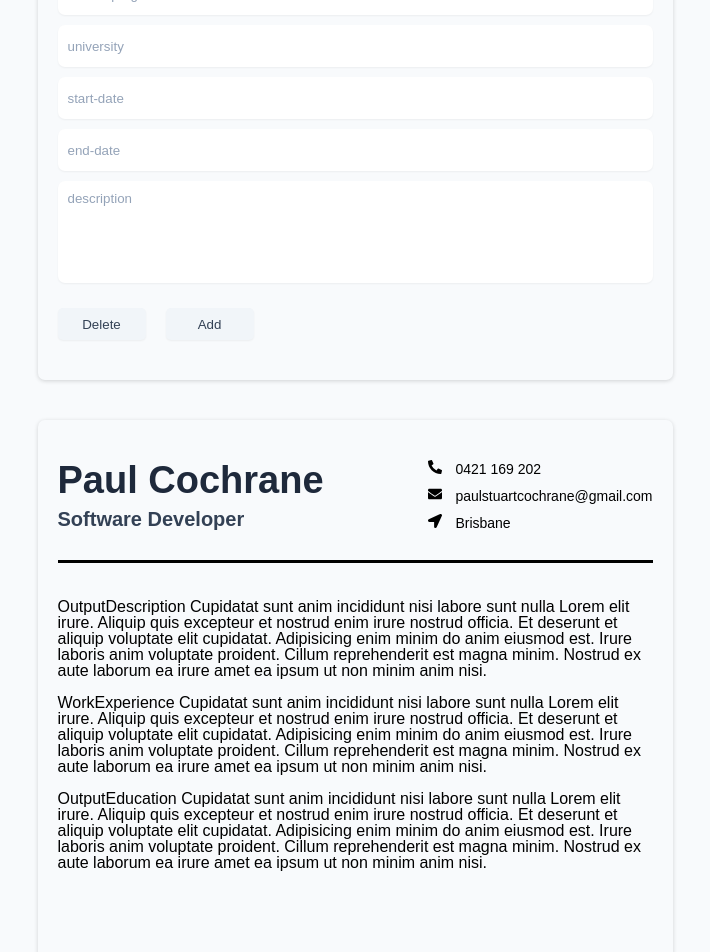
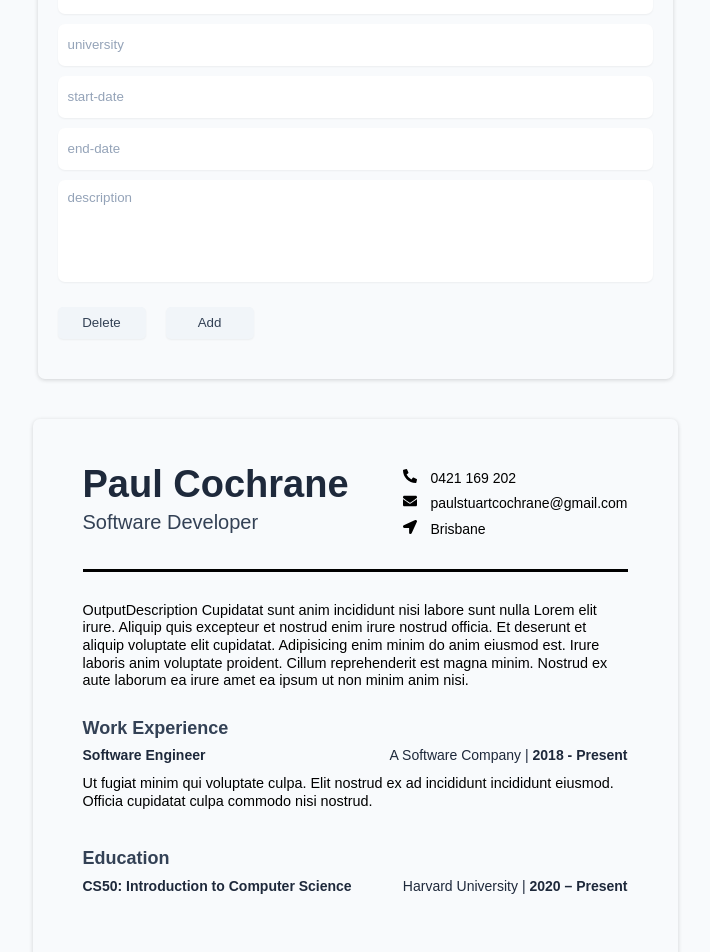
Before and after one commit to pcoch/React-CV-, a React (Create React App) app: page / in a window 1280 px wide. Shown: the part 1080-2032 px from the top of the page, without its empty margins (285-995 px from the left). Built offline with nearby package versions, Linux system fonts and the light colour scheme.

Commit message:
Static UI Complete

```diff
--- a/src/App.js
+++ b/src/App.js
@@ -2,6 +2,7 @@ import InputContainer from "./Components/InputContainer";
 import OutputContainer from "./Components/OutputContainer";
 import "./Styles/App.css";
 import "./Styles/Output.css";
+import "./Styles/Input.css";
 
 function App() {
   return (
--- a/src/Components/InputContainer.js
+++ b/src/Components/InputContainer.js
@@ -1,14 +1,14 @@
 import React from "react";
-import EducationInput from "./EducationInput";
-import PersonalDetailsInput from "./PersonalDetailsInput";
-import WorkExperienceInput from "./WorkExperienceInput";
+import InputEducation from "./InputEducation";
+import InputPersonalDetails from "./InputPersonalDetails";
+import InputWorkExperience from "./InputWorkExperience";
 
 export default function InputContainer() {
   return (
     <div className="InputContainer">
-      <PersonalDetailsInput />
-      <WorkExperienceInput />
-      <EducationInput />
+      <InputPersonalDetails />
+      <InputWorkExperience />
+      <InputEducation />
     </div>
   );
 }
--- a/src/Components/WorkExperienceInput.js
+++ b/src/Components/InputEducation.js
@@ -1,26 +1,26 @@
 import React from "react";
 
-export default function WorkExperienceInput() {
+export default function InputEducation() {
   return (
     <div>
-      <h2>Work Experience</h2>
+      <h2>Education</h2>
       <form>
         <section className="form">
-          <label for="input-company">
+          <label for="input-course">
             <input
               type="text"
-              id="input-company"
-              name="company"
-              placeholder="company"
+              id="input-course"
+              name="course"
+              placeholder="course/program"
             ></input>
           </label>
 
-          <label for="input-position">
+          <label for="input-university">
             <input
               type="text"
-              id="input-position"
-              name="position"
-              placeholder="position"
+              id="input-university"
+              name="university"
+              placeholder="university"
             ></input>
           </label>
 
--- a/src/Components/PersonalDetailsInput.js
+++ b/src/Components/InputPersonalDetails.js
@@ -1,6 +1,6 @@
 import React from "react";
 
-export default function PersonalDetailsInput() {
+export default function InputPersonalDetails() {
   return (
     <div>
       <h2 className="first-title">Personal Details</h2>
--- a/src/Components/EducationInput.js
+++ b/src/Components/InputWorkExperience.js
@@ -1,26 +1,26 @@
 import React from "react";
 
-export default function EducationInput() {
+export default function InputWorkExperience() {
   return (
     <div>
-      <h2>Education</h2>
+      <h2>Work Experience</h2>
       <form>
         <section className="form">
-          <label for="input-course">
+          <label for="input-company">
             <input
               type="text"
-              id="input-course"
-              name="course"
-              placeholder="course/program"
+              id="input-company"
+              name="company"
+              placeholder="company"
             ></input>
           </label>
 
-          <label for="input-university">
+          <label for="input-position">
             <input
               type="text"
-              id="input-university"
-              name="university"
-              placeholder="university"
+              id="input-position"
+              name="position"
+              placeholder="position"
             ></input>
           </label>
 
--- a/src/Components/OutputEducation.js
+++ b/src/Components/OutputEducation.js
@@ -2,13 +2,17 @@ import React from "react";
 
 export default function OutputEducation() {
   return (
-    <div>
-      OutputEducation Cupidatat sunt anim incididunt nisi labore sunt nulla
-      Lorem elit irure. Aliquip quis excepteur et nostrud enim irure nostrud
-      officia. Et deserunt et aliquip voluptate elit cupidatat. Adipisicing enim
-      minim do anim eiusmod est. Irure laboris anim voluptate proident. Cillum
-      reprehenderit est magna minim. Nostrud ex aute laborum ea irure amet ea
-      ipsum ut non minim anim nisi.
+    <div className="education-list">
+      <h3>Education</h3>
+      <div className="education-container">
+        <div className="education-heading">
+          <h5>CS50: Introduction to Computer Science</h5>
+          <h5>
+            <span className="university-title">Harvard University | </span>2020
+            – Present
+          </h5>
+        </div>
+      </div>
     </div>
   );
 }
--- a/src/Components/OutputWorkExperience.js
+++ b/src/Components/OutputWorkExperience.js
@@ -2,13 +2,21 @@ import React from "react";
 
 export default function OutputWorkExperience() {
   return (
-    <div>
-      WorkExperience Cupidatat sunt anim incididunt nisi labore sunt nulla Lorem
-      elit irure. Aliquip quis excepteur et nostrud enim irure nostrud officia.
-      Et deserunt et aliquip voluptate elit cupidatat. Adipisicing enim minim do
-      anim eiusmod est. Irure laboris anim voluptate proident. Cillum
-      reprehenderit est magna minim. Nostrud ex aute laborum ea irure amet ea
-      ipsum ut non minim anim nisi.
+    <div className="experience-list">
+      <h3>Work Experience</h3>
+      <div className="experience-container">
+        <div className="experience-heading">
+          <h5>Software Engineer</h5>
+          <h5>
+            <span className="company-title">A Software Company | </span>2018 -
+            Present
+          </h5>
+        </div>
+        <p className="experience-body">
+          Ut fugiat minim qui voluptate culpa. Elit nostrud ex ad incididunt
+          incididunt eiusmod. Officia cupidatat culpa commodo nisi nostrud.
+        </p>
+      </div>
     </div>
   );
 }
--- a/src/Styles/App.css
+++ b/src/Styles/App.css
@@ -67,6 +67,8 @@ table {
 body {
 	background-color: var(--main-bg-color);
 	font-family: Arial, Helvetica, sans-serif;
+	font-size: 0.9rem;
+	line-height: 1.1rem;
 }
 
 h2 {
@@ -105,86 +107,6 @@ h2:not(.first-title){
 	padding: var(--snd-gutter);
 }
 
-/* Input Form Styling */
-.form {
-	display: flex;
-	flex-direction: column;
-	justify-content: center;
-	align-items: flex-start;
-	margin-top: var(--snd-gutter);
-	margin-bottom: var(--snd-gutter);
-	width: 100%;
-	height: auto;
-}
-
-.form>label {
-	width: 100%;
-	padding-top: 5px;
-	padding-bottom: 5px;
-}
-
-.form>label>input {
-	width: calc(100% - 20px);
-	height: 40px;
-	border-radius: var(--border-radius);
-	box-shadow: var(--box-shadow-alt);
-	padding-left: 10px;
-	border: none;
-	padding-right: 10px;
-}
-
-.form>label>input {
-	width: calc(100% - 20px);
-	height: 40px;
-	border-radius: var(--border-radius);
-	box-shadow: var(--box-shadow-alt);
-	padding-left: 10px;
-	border: none;
-	padding-right: 10px;
-}
-
-#input-description {
-	height: 100px;
-}
-
-::placeholder {
-	color: #94a3b8;
-	font-weight: 100;
-}
-
-#input-description::placeholder {
-	color: #94a3b8;
-	font-weight: 100;
-	position:absolute;
-	top: 10px;
-	left: 10px;
-}
-
-.button-container {
-	margin-top: var(--snd-gutter);
-	gap: 20px;
-}
-
-.button-container :last-child {
-	margin-left: 20px;
-}
-
-button {
-	width: 88px;
-	height: 32px;
-	border-radius: 5px;
-	box-shadow: var(--box-shadow-alt);
-	border: none;
-	color: var(--snd-txt-color);
-	margin: 0;
-	background-color: var(--snd-bg-color);
-}
-
-button:hover {
-	cursor: pointer;
-}
-
-
 @media only screen and (max-width: 1230px) {
 	.App {
 		height: auto;
--- /dev/null
+++ b/src/Styles/Input.css
@@ -0,0 +1,79 @@
+
+/* Input Form Styling */
+.form {
+	display: flex;
+	flex-direction: column;
+	justify-content: center;
+	align-items: flex-start;
+	margin-top: var(--snd-gutter);
+	margin-bottom: var(--snd-gutter);
+	width: 100%;
+	height: auto;
+}
+
+.form>label {
+	width: 100%;
+	padding-top: 5px;
+	padding-bottom: 5px;
+}
+
+.form>label>input {
+	width: calc(100% - 20px);
+	height: 40px;
+	border-radius: var(--border-radius);
+	box-shadow: var(--box-shadow-alt);
+	padding-left: 10px;
+	border: none;
+	padding-right: 10px;
+}
+
+.form>label>input {
+	width: calc(100% - 20px);
+	height: 40px;
+	border-radius: var(--border-radius);
+	box-shadow: var(--box-shadow-alt);
+	padding-left: 10px;
+	border: none;
+	padding-right: 10px;
+}
+
+#input-description {
+	height: 100px;
+}
+
+::placeholder {
+	color: #94a3b8;
+	font-weight: 100;
+}
+
+#input-description::placeholder {
+	color: #94a3b8;
+	font-weight: 100;
+	position:absolute;
+	top: 10px;
+	left: 10px;
+}
+
+.button-container {
+	margin-top: var(--snd-gutter);
+	gap: 20px;
+}
+
+.button-container :last-child {
+	margin-left: 20px;
+}
+
+button {
+	width: 88px;
+	height: 32px;
+	border-radius: 5px;
+	box-shadow: var(--box-shadow-alt);
+	border: none;
+	color: var(--snd-txt-color);
+	margin: 0;
+	background-color: var(--snd-bg-color);
+}
+
+button:hover {
+	cursor: pointer;
+}
--- a/src/Styles/Output.css
+++ b/src/Styles/Output.css
@@ -3,7 +3,9 @@
 	display: flex;
 	flex-direction: column;
 	height: 700px;
-	gap: 16px;
+	gap: 30px;
+	padding: var(--main-gutter);
+	max-width: calc(595px - var(--main-gutter));
 }
 
 .OutputHeader {
@@ -12,8 +14,6 @@
     justify-content: space-between;
     align-items: center;
     height: 70px;
-	margin-top: var(--snd-gutter);
-	margin-bottom: var(--snd-gutter);
 	padding-bottom: 30px;
 	border-bottom: 3px solid black;
 }
@@ -23,6 +23,7 @@
 	flex-direction: column;
 	justify-content: flex-start;
 	align-items: flex-start;
+	gap: 10px;
 }
 
 .headerRight {
@@ -47,12 +48,81 @@ h1 {
 
 h4 {
 	font-size: 20px;
-	font-weight: 600;
+	font-weight: 400;
 	color: var(--snd-txt-color);
 	margin-top: 10px;
 }
 
 /* Work Experience */
+.experience-list {
+	display: flex;
+	flex-direction: column;
+	gap: 10px;
+}
 
-/* grid-gap: 16px;
-gap: 16px; */
+h3 {
+	font-size: 18px;
+	font-weight: 600;
+	color: var(--snd-txt-color);
+}
+
+h5 {
+	font-size: 14px;
+	font-weight: 800;
+	color: var(--main-txt-color);
+}
+
+.company-title {
+	font-weight: 400;
+}
+
+.experience-container {
+	margin-bottom: 10px;
+	display: flex;
+	flex-direction: column;
+	gap: 10px;
+}
+
+.experience-heading {
+	display: flex;
+	flex-direction: row;
+	justify-content: space-between;
+	align-items: center;
+}
+
+/* Education */
+.education-list {
+	display: flex;
+	flex-direction: column;
+	gap: 10px;
+}
+
+h3 {
+	font-size: 18px;
+	font-weight: 600;
+	color: var(--snd-txt-color);
+}
+
+h5 {
+	font-size: 14px;
+	font-weight: 800;
+	color: var(--main-txt-color);
+}
+
+.university-title {
+	font-weight: 400;
+}
+
+.education-container {
+	margin-bottom: 10px;
+	display: flex;
+	flex-direction: column;
+	gap: 10px;
+}
+
+.education-heading {
+	display: flex;
+	flex-direction: row;
+	justify-content: space-between;
+	align-items: center;
+}
```
